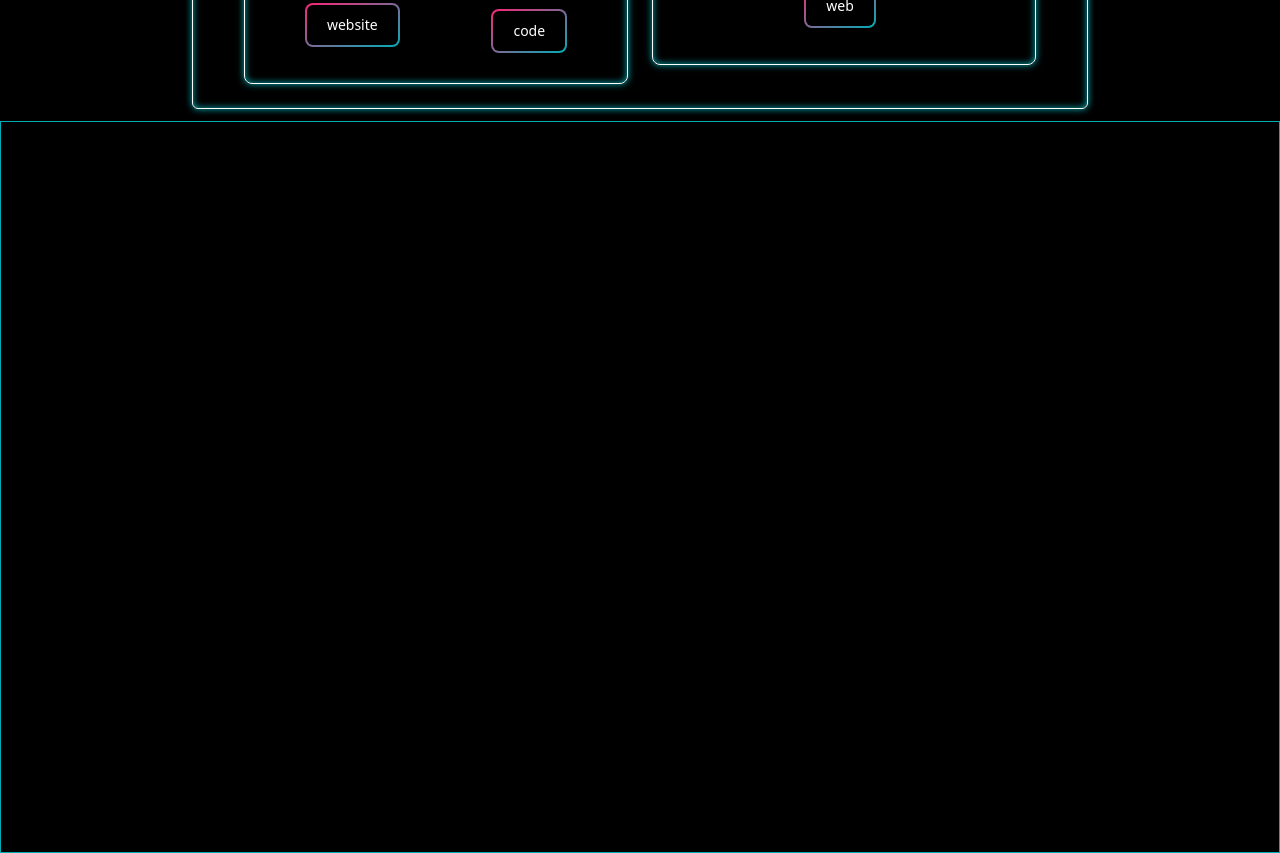
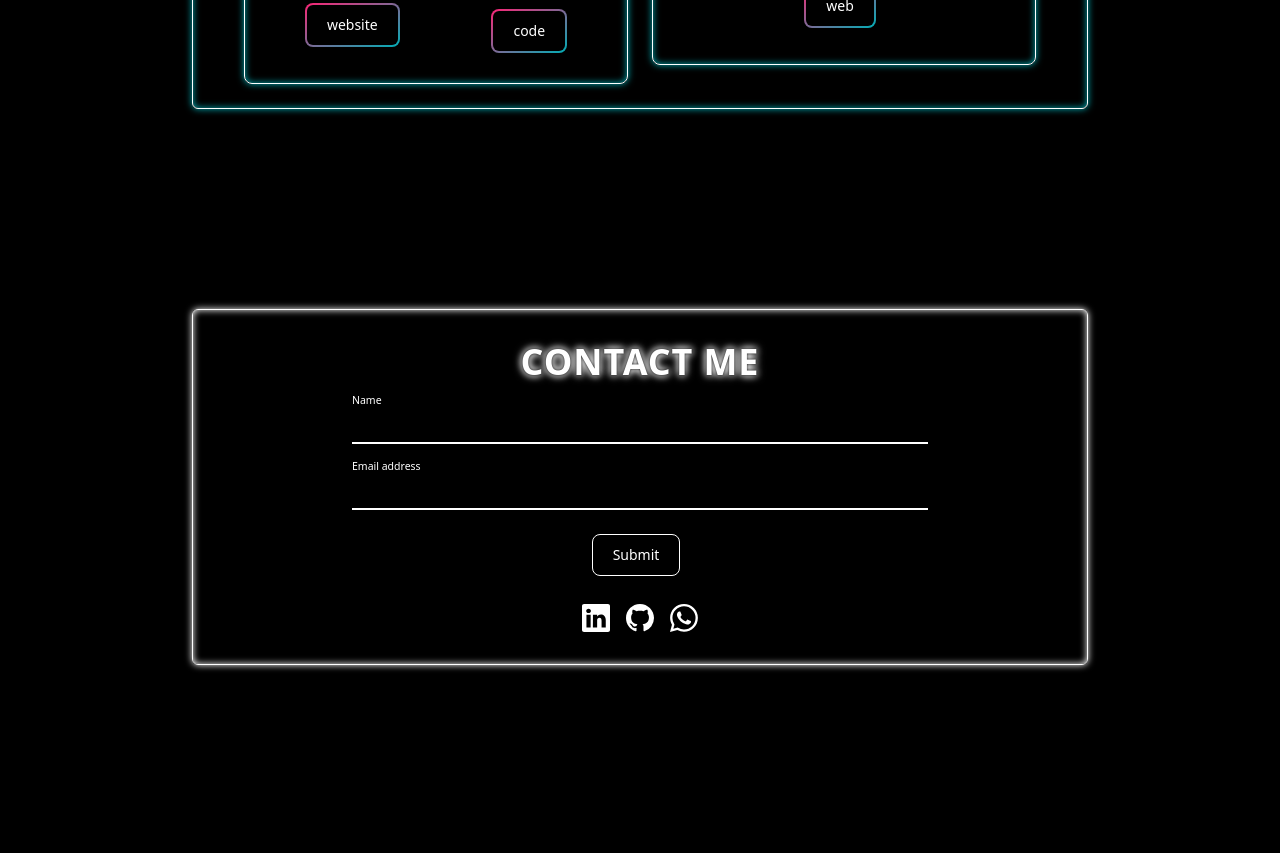
Before and after one commit to JuanPabloRP/portfolio_website, a React (Vite) app: page / in a window 1280 px wide. Shown: the part 2660-3513 px from the top of the page. Built offline with nearby package versions, Linux system fonts and the light colour scheme.

Commit message:
feat: contactForm is ok, same as contact file

```diff
--- /dev/null
+++ b/src/components/ContactForm.jsx
@@ -0,0 +1,90 @@
+import { useState } from 'react';
+import { toast } from 'react-toastify';
+
+const ContactForm = () => {
+	const [values, setValues] = useState({
+		name: '',
+		email: '',
+	});
+
+	const handleSubmit = (e) => {
+		e.preventDefault();
+		toast('This feature is unavailable right now', {
+			position: 'top-right',
+			autoClose: 5000,
+			hideProgressBar: false,
+			closeOnClick: true,
+			pauseOnHover: true,
+			draggable: true,
+			progress: undefined,
+			theme: 'dark',
+		});
+		console.log(e);
+	};
+
+	const handleChange = (e) => {
+		const { target } = e;
+		const { name, value } = target;
+
+		console.log(values);
+
+		const newValues = {
+			...values,
+			[name]: value,
+		};
+
+		setValues(newValues);
+	};
+
+	return (
+		<form
+			className="flex flex-col justify-center items-center max-w-xl m-auto"
+			onSubmit={handleSubmit}
+		>
+			<div className="relative z-0 w-full mb-6 group">
+				<input
+					type="text"
+					name="name"
+					id="name"
+					className="block py-2.5 px-0 w-full text-sm text-white bg-transparent border-0 border-b-2 border-white appearance-none focus:outline-none peer"
+					value={values.name}
+					onChange={handleChange}
+					required
+				/>
+				<label
+					htmlFor="name"
+					className="peer-focus:font-medium absolute text-sm text-white duration-300 transform -translate-y-6 scale-75 top-3 -z-10 origin-[0] peer-focus:left-0 peer-focus:text-blue-600 peer-focus:dark:text-blue-500 peer-placeholder-shown:scale-100 peer-placeholder-shown:translate-y-0 peer-focus:scale-75 peer-focus:-translate-y-6"
+				>
+					Name
+				</label>
+			</div>
+
+			<div className="relative z-0 w-full mb-6 group">
+				<input
+					type="email"
+					name="email"
+					id="email"
+					className="block py-2.5 px-0 w-full text-sm text-white bg-transparent border-0 border-b-2 border-white appearance-none focus:outline-none peer"
+					value={values.email}
+					onChange={handleChange}
+					required
+				/>
+				<label
+					htmlFor="email"
+					className="peer-focus:font-medium absolute text-sm text-white duration-300 transform -translate-y-6 scale-75 top-3 -z-10 origin-[0] peer-focus:left-0 peer-focus:text-blue-600 peer-focus:dark:text-blue-500 peer-placeholder-shown:scale-100 peer-placeholder-shown:translate-y-0 peer-focus:scale-75 peer-focus:-translate-y-6"
+				>
+					Email address
+				</label>
+			</div>
+
+			<button
+				type="submit"
+				className="text-white border border-white hover:bg-white hover:text-black focus:outline-none focus:ring-white focus:ring-1 focus:scale-x-105 text-center mr-2 mb-2   font-medium rounded-lg text-sm w-full sm:w-auto px-5 py-2.5"
+			>
+				Submit
+			</button>
+		</form>
+	);
+};
+
+export default ContactForm;
--- a/src/pages/Home/Contact.jsx
+++ b/src/pages/Home/Contact.jsx
@@ -1,14 +1,64 @@
+import ContactForm from '../../components/contactForm';
 import styled from '@emotion/styled';
 import PropTypes from 'prop-types';
+import { BsLinkedin, BsGithub, BsWhatsapp } from 'react-icons/bs';
+//BsFillFileEarmarkTextFill,
 
 const Contact = ({ NAVBAR_HEIGHT }) => {
+	//estilos
 	const Contact = styled.section`
 		scroll-margin-top: ${NAVBAR_HEIGHT}px;
-		border-width: 1px;
 		min-height: calc(100vh - ${NAVBAR_HEIGHT}px);
+
+		& article {
+			box-shadow: inset 0px 0px 7px 0px #fff, 0px 0px 7px 0px #fff;
+		}
+
+		& h2 {
+			color: white;
+			text-shadow: 0 0 3px #000, 0 0 7px #fff, 0 0 10px #fff;
+		}
 	`;
 
-	return <Contact id="contact" className="border-blue border-solid "></Contact>;
+	return (
+		<Contact id="contact" className="flex justify-center py-3 items-center">
+			<article className="border-white border-solid border-[1px] rounded-md mx-2 p-3 w-screen max-w-4xl ">
+				<h2 className="text-4xl text-center font-black uppercase text-black p-5 tracking-wide">
+					Contact me
+				</h2>
+
+				<ContactForm />
+
+				<div className="flex  md:flex-row items-center justify-center py-5 space-x-4">
+					<a
+						className="hover:text-gray-400"
+						href="https://www.linkedin.com/in/juan-pablo-rold%C3%A1n-pati%C3%B1o/"
+						target="_blank"
+						rel="noreferrer"
+					>
+						<BsLinkedin className="w-7 h-7" />
+					</a>
+					<a
+						href="https://github.com/JuanPabloRP"
+						className="hover:text-gray-400"
+						target="_blank"
+						rel="noreferrer"
+					>
+						<BsGithub className="w-7 h-7" />
+					</a>
+
+					<a
+						className="hover:text-gray-400"
+						href="https://wa.link/1kjv96"
+						target="_blank"
+						rel="noreferrer"
+					>
+						<BsWhatsapp className="w-7 h-7" />
+					</a>
+				</div>
+			</article>
+		</Contact>
+	);
 };
 
 Contact.propTypes = {
```
